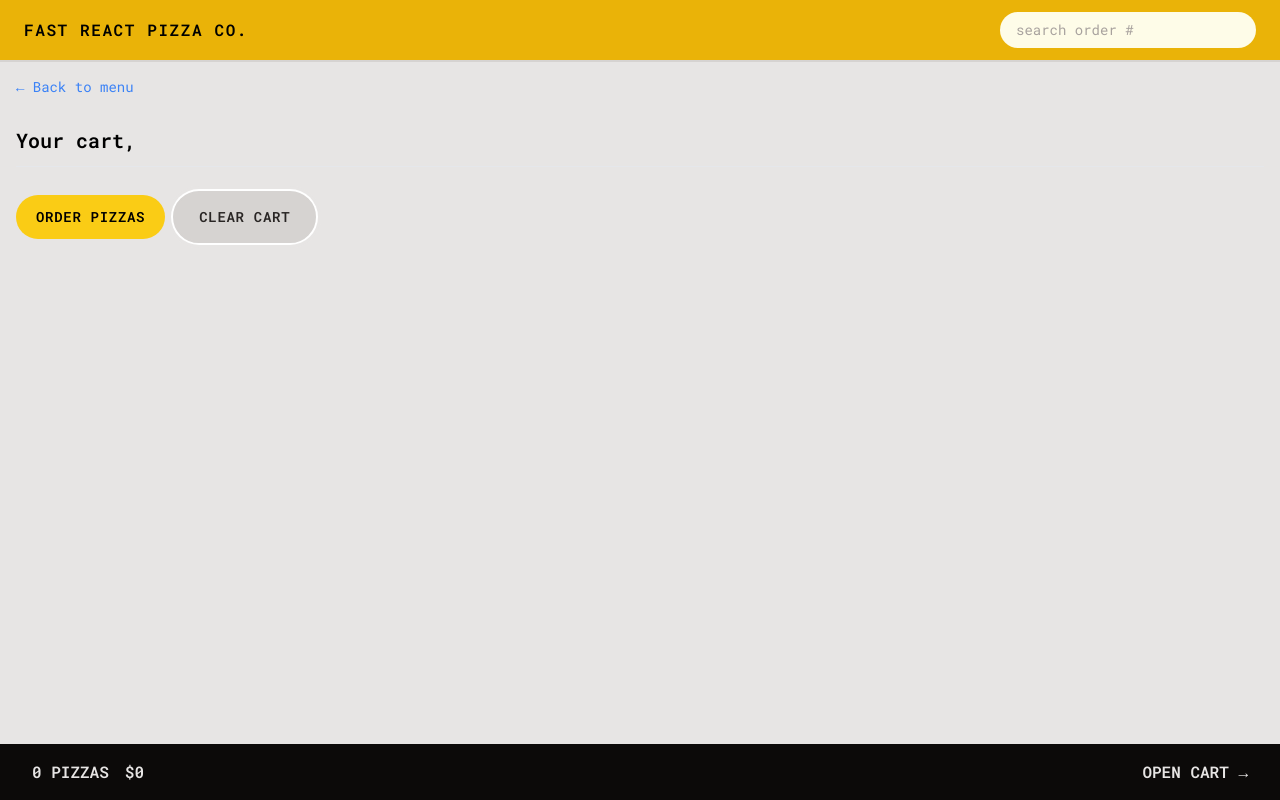
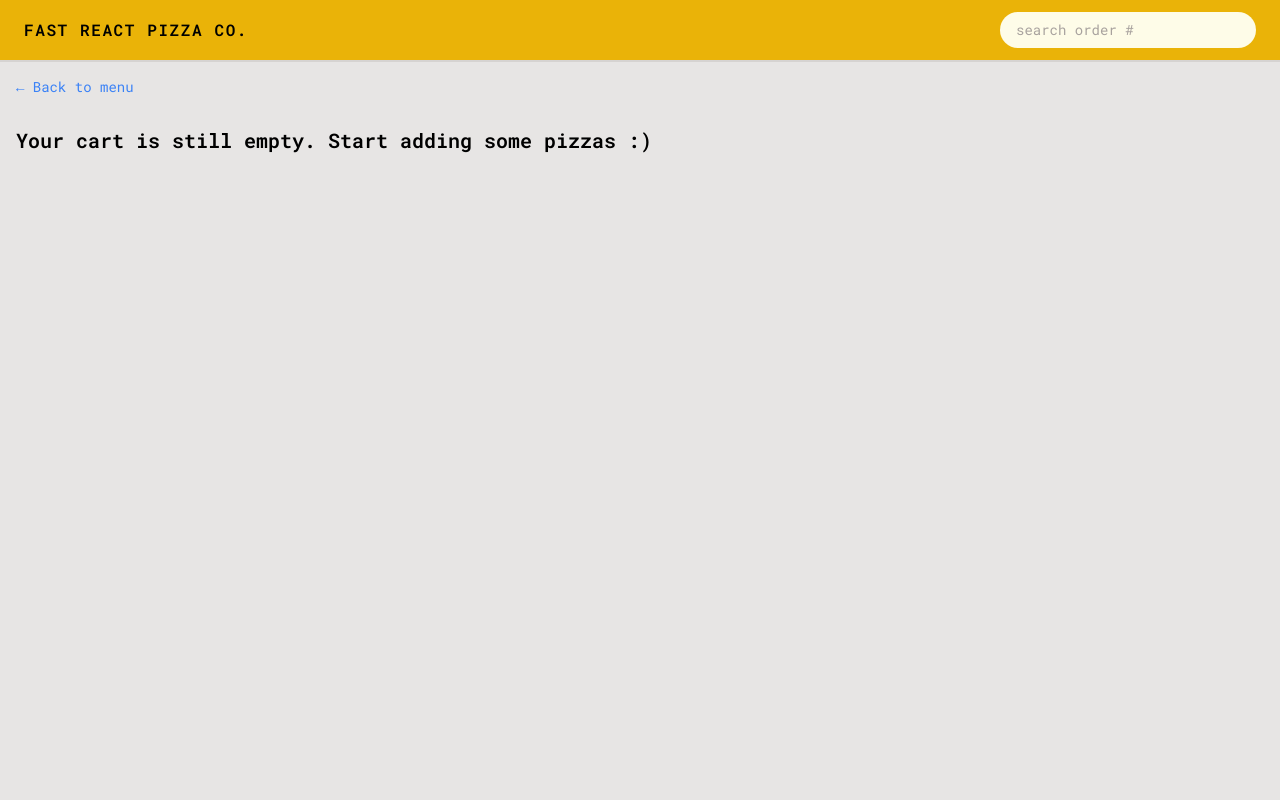
Before and after one commit to BRGOKA/pizzaCo, a React (Vite) app: page /cart in a window 1280 px wide. Both pictures are taken after a click on the button "CLEAR CART". Built offline with nearby package versions, Linux system fonts and the light colour scheme.

Commit message:
optimized add pizza button on the menu page and added conditional rendring to display eather add or delete if an item is already in the cart

```diff
--- a/src/features/cart/Cart.jsx
+++ b/src/features/cart/Cart.jsx
@@ -2,16 +2,19 @@ import { Link } from "react-router-dom";
 import Button from "../../ui/Button";
 import CartItem from "./CartItem";
 import { useDispatch, useSelector } from "react-redux";
-import { clearCart } from "./cartSlice";
+import { clearCart, getCart } from "./cartSlice";
+import EmptyCart from "./EmptyCart";
 
 function Cart() {
-  const cart = useSelector((state) => state.cart.cart);
+  const cart = useSelector(getCart);
   const username = useSelector((state) => state.user.username);
   const dispach = useDispatch();
+
   function handleClear() {
     dispach(clearCart());
   }
 
+  if (!cart.length) return <EmptyCart />;
   return (
     <div className="px-4 py-3">
       <Link
--- a/src/features/cart/CartOverview.jsx
+++ b/src/features/cart/CartOverview.jsx
@@ -5,6 +5,7 @@ import { getTotalCartPrice, getTotalCartQuantity } from "./cartSlice";
 function CartOverview() {
   const totalPrice = useSelector(getTotalCartPrice);
   const totalQuantity = useSelector(getTotalCartQuantity);
+  if (!totalQuantity) return null;
   return (
     <div className="flex items-center justify-between bg-stone-950 p-4 sm:px-8">
       <p className="space-x-4 font-semibold uppercase text-stone-200">
--- a/src/features/cart/EmptyCart.jsx
+++ b/src/features/cart/EmptyCart.jsx
@@ -1,11 +1,18 @@
-import { Link } from 'react-router-dom';
+import { Link } from "react-router-dom";
 
 function EmptyCart() {
   return (
-    <div>
-      <Link to="/menu">&larr; Back to menu</Link>
+    <div className="px-4 py-3">
+      <Link
+        to="/menu"
+        className="text-sm text-blue-500 hover:text-blue-900 hover:underline"
+      >
+        &larr; Back to menu
+      </Link>
 
-      <p>Your cart is still empty. Start adding some pizzas :)</p>
+      <p className="mt-7 text-xl font-semibold">
+        Your cart is still empty. Start adding some pizzas :)
+      </p>
     </div>
   );
 }
--- a/src/features/cart/cartSlice.js
+++ b/src/features/cart/cartSlice.js
@@ -41,6 +41,8 @@ export const { addItem, delItem, incItemQuant, decItemQuant, clearCart } =
 
 export default cartSlice.reducer;
 
+export const getCart = (state) => state.cart.cart;
+
 export const getTotalCartPrice = (state) =>
   state.cart.cart.reduce((acc, curr) => acc + curr.totalPrice, 0);
 
--- a/src/features/menu/MenuItem.jsx
+++ b/src/features/menu/MenuItem.jsx
@@ -1,14 +1,20 @@
-import { useDispatch } from "react-redux";
+import { useDispatch, useSelector } from "react-redux";
 import Button from "../../ui/Button";
 import { formatCurrency } from "../../utils/helpers";
-import { addItem } from "../cart/cartSlice";
+import { addItem, delItem } from "../cart/cartSlice";
+import { getCart } from "../cart/cartSlice";
 
 function MenuItem({ pizza }) {
   const { id, name, unitPrice, ingredients, soldOut, imageUrl } = pizza;
 
+  const cart = useSelector(getCart);
+  const itemExistInCart = cart.some((item) => item.pizzaId === id);
+  console.log(itemExistInCart);
+
   const dispatch = useDispatch();
 
   function handleClick() {
+    if (!itemExistInCart) {
       dispatch(
         addItem({
           pizzaId: id,
@@ -18,6 +24,9 @@ function MenuItem({ pizza }) {
           totalPrice: unitPrice * 1,
         }),
       );
+    } else if (itemExistInCart) {
+      dispatch(delItem(id));
+    }
   }
   return (
     <li className="flex gap-2 py-2">
@@ -37,7 +46,7 @@ function MenuItem({ pizza }) {
               <p>{formatCurrency(unitPrice)}</p>
               {!soldOut && (
                 <Button onclick={handleClick} type={"small"}>
-                  Add to cart
+                  {itemExistInCart ? "Delete" : "Add to cart"}
                 </Button>
               )}
             </>
```
Lines whose indentation alone changed are shown as unchanged.
